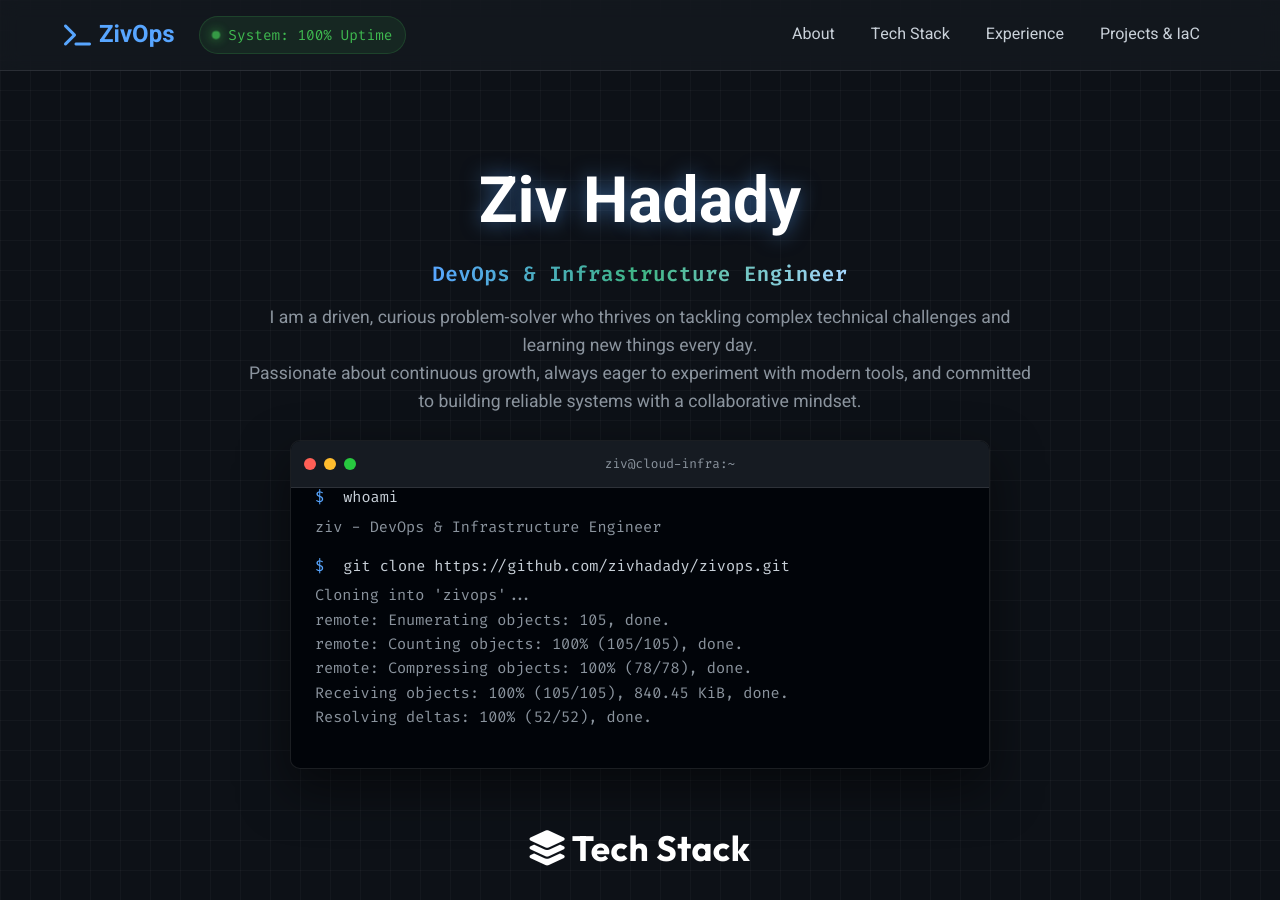
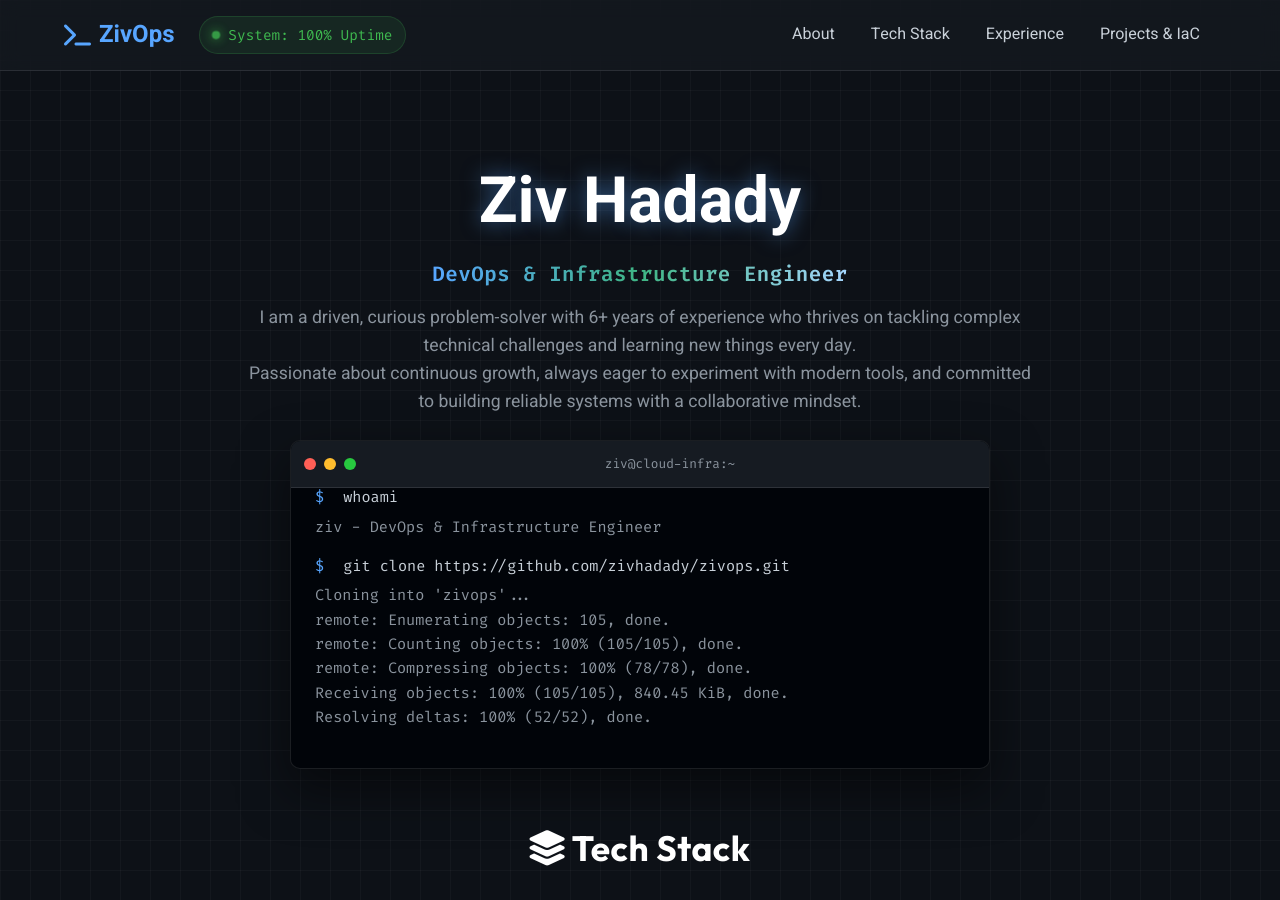
Before and after one commit to zivhadady/zivops, a Jekyll site: the page built from index.html, in a window 1280 px wide and 900 px high. Built offline with Jekyll 4.4.1, drawn with Linux system fonts in a browser that asks for light colours.

Commit message:
docs: update profile summary with 6+ years experience

```diff
--- a/index.html
+++ b/index.html
@@ -6,13 +6,12 @@ title: Ziv Hadady | DevOps & Infrastructure Engineer
     <div class="hero-content">
         <h1 class="glitch" data-text="Ziv Hadady">Ziv Hadady</h1>
         <p class="subtitle">DevOps & Infrastructure Engineer</p>
-        <p class="summary-text">I am a driven, curious problem-solver who thrives on tackling complex technical
+        <p class="summary-text">I am a driven, curious problem-solver with 6+ years of experience who thrives on tackling complex technical
             challenges and learning new things every day.<br>Passionate about continuous growth, always eager to
             experiment with modern tools, and committed to building reliable systems with a collaborative mindset.</p>
 
+        <div class="terminal">
 
-
-        <div class="terminal">
             <div class="terminal-header">
                 <span class="dot red"></span>
                 <span class="dot yellow"></span>
@@ -67,11 +66,10 @@ title: Ziv Hadady | DevOps & Infrastructure Engineer
         </div>
     </div>
 </section>
+
 <section class="experience" id="experience">
+    <h2 class="section-title"><i class="fas fa-briefcase"></i> Professional Experience</h2>
 
-
-
-        <h2 class="section-title"><i class="fas fa-briefcase"></i> Professional Experience</h2>
         <div class="experience-list">
             <div class="glass-card experience-card">
                 <div class="card-header">
```
